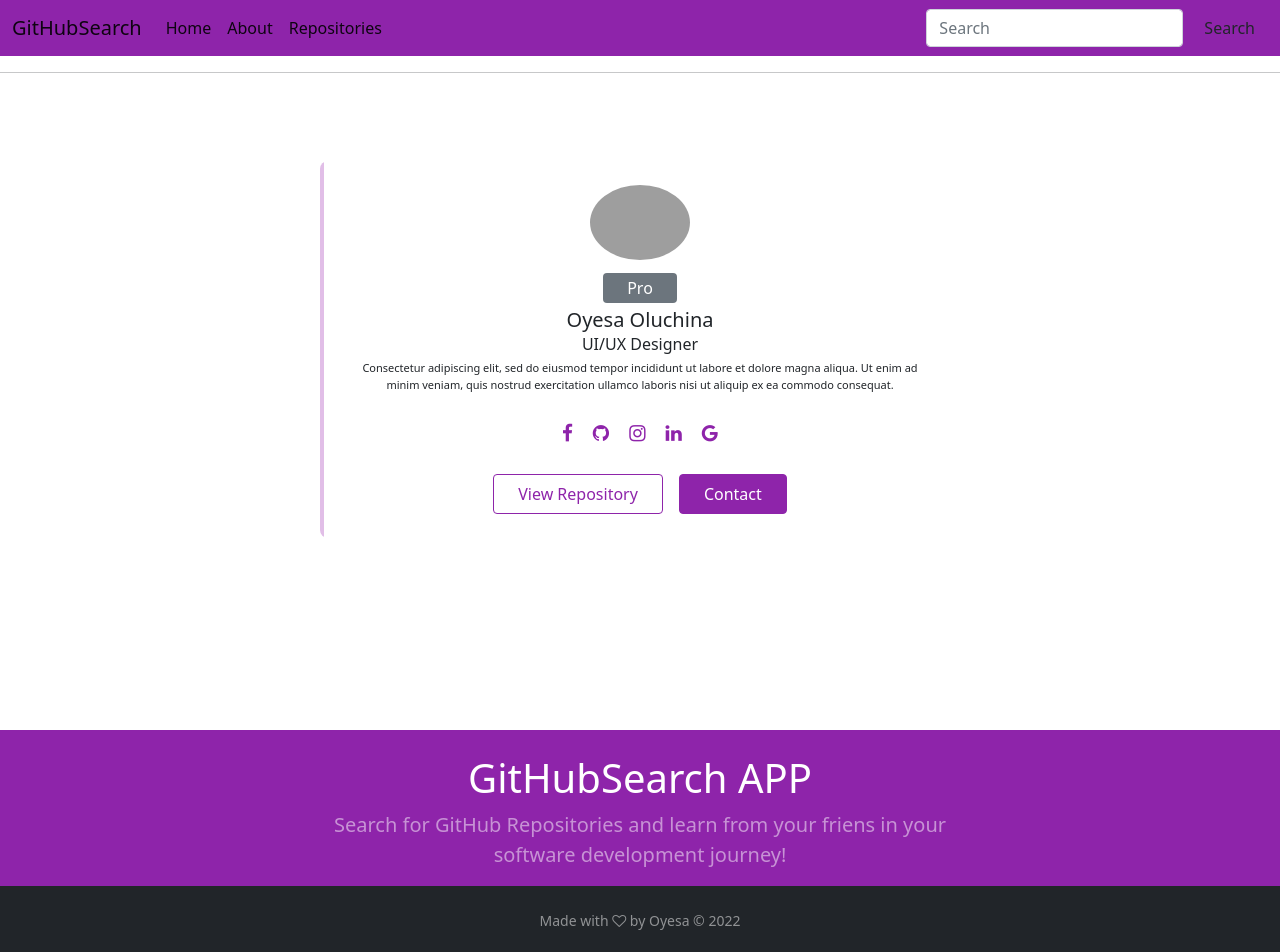
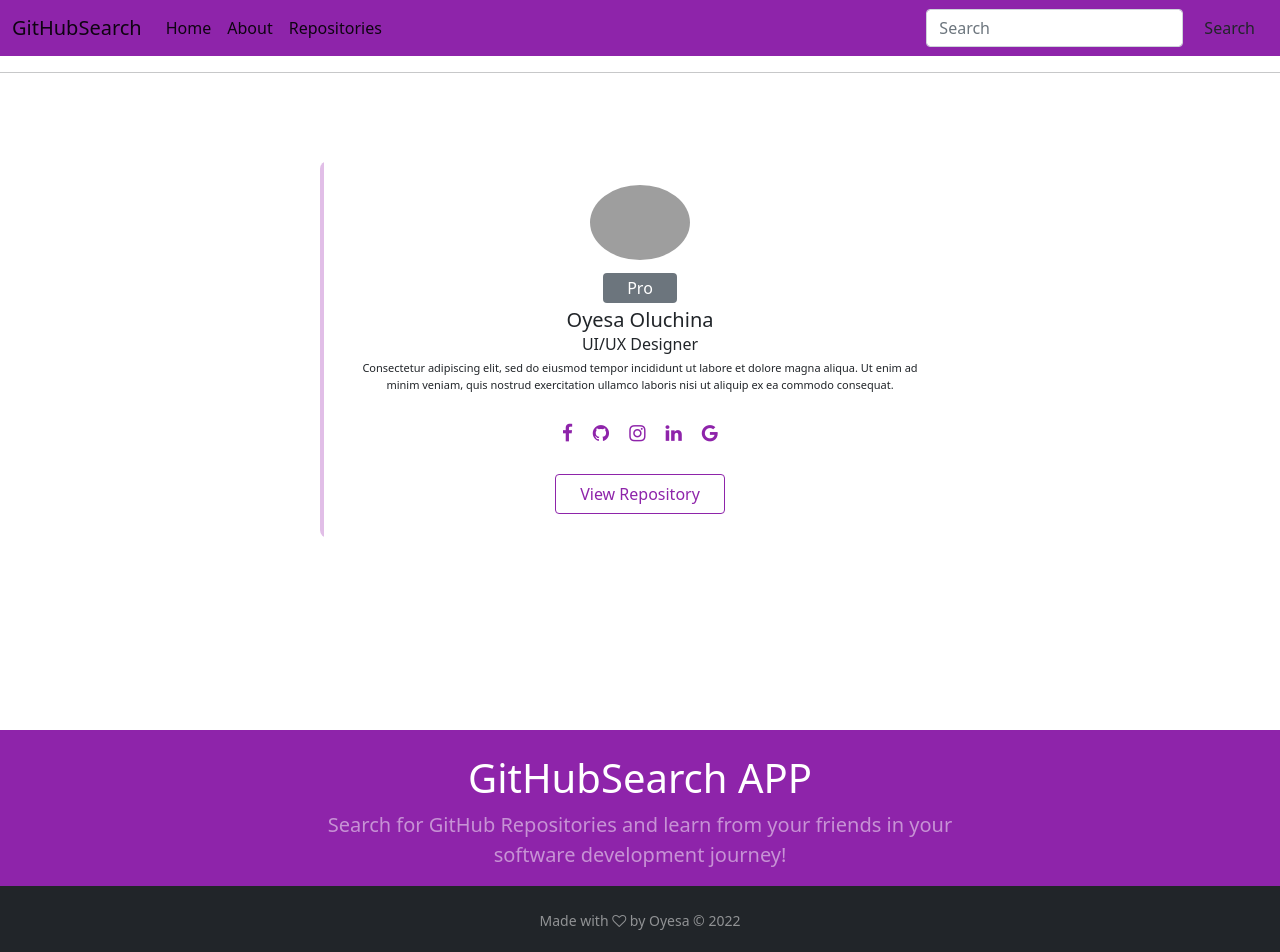
Before and after one commit to oyesa/GitHubSerach, an Angular app: page / in a window 1280 px wide. Shown: the top 952 px of the page. Built offline with nearby package versions, Linux system fonts and the light colour scheme; grey boxes are pictures that could not be loaded; a web font is replaced by a local one.

Commit message:
remove contact button in profile

```diff
--- a/src/app/footer/footer.component.html
+++ b/src/app/footer/footer.component.html
@@ -13,7 +13,7 @@
       <div class="row justify-content-center">
         <div class="col-md-7">
           <h1 class="fw-light mt-4 text-white">GitHubSearch APP</h1>
-          <p class="lead text-white-50">Search for GitHub Repositories and learn from your friens in your software development journey!</p>
+          <p class="lead text-white-50">Search for GitHub Repositories and learn from your friends in your software development journey!</p>
         </div>
       </div>
     </div>
--- a/src/app/profile-card/profile-card.component.html
+++ b/src/app/profile-card/profile-card.component.html
@@ -18,7 +18,7 @@
                       <li><i class="fa fa-linkedin"></i></li>
                       <li><i class="fa fa-google"></i></li>
                   </ul>
-                  <div class="buttons"> <button class="btn btn-outline-primary px-4">View Repository</button> <button class="btn btn-primary px-4 ms-3">Contact</button> </div>
+                  <div class="buttons"> <button class="btn btn-outline-primary px-4">View Repository</button></div>
               </div>
           </div>
       </div>
```
